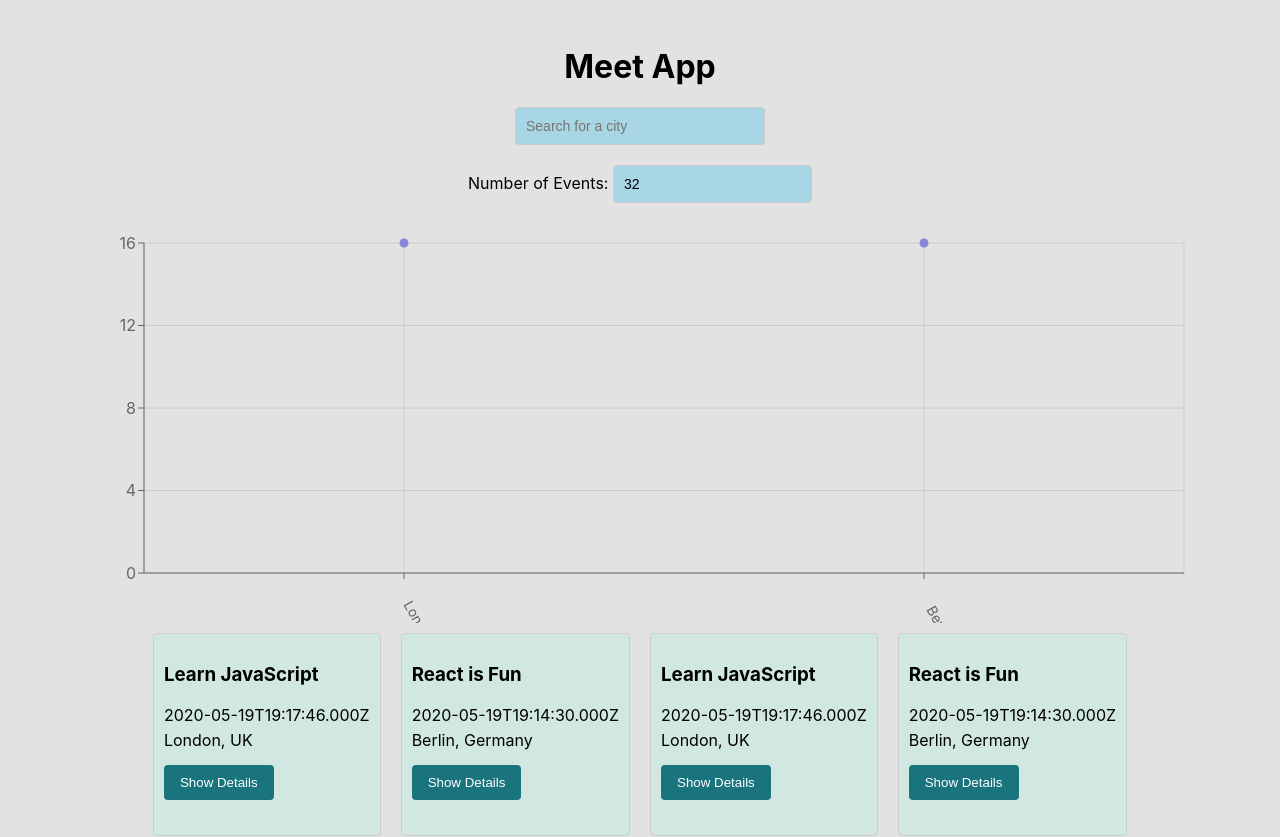
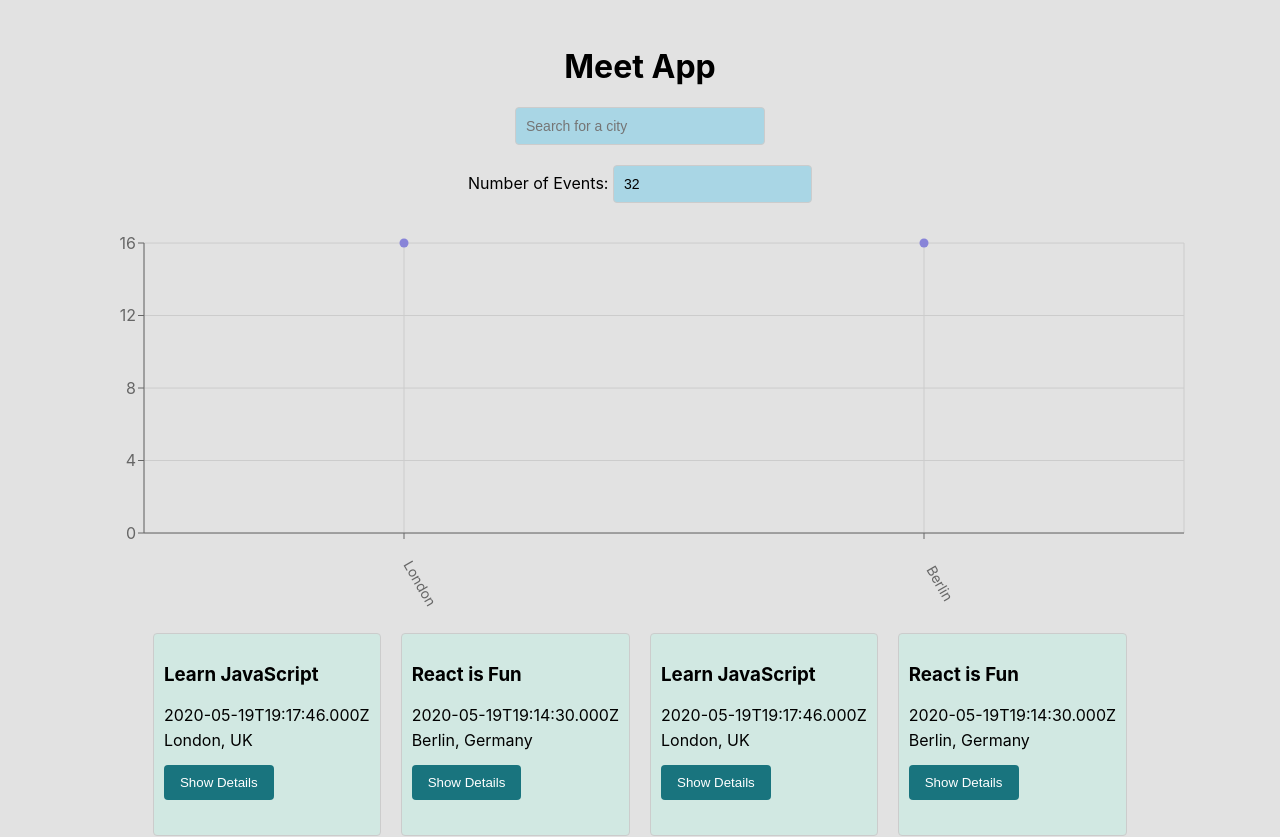
Before and after one commit to j-mecham/meet, a React (Create React App) app: page / in a window 1280 px wide. Shown: the top 837 px of the page. Built offline with nearby package versions, Linux system fonts and the light colour scheme; what atatus-spa would draw is missing.

Commit message:
additional scatterchart edits

```diff
--- a/src/components/CityEventsChart.js
+++ b/src/components/CityEventsChart.js
@@ -13,18 +13,18 @@
 const CityEventsChart = ({ allLocations, events }) => {
     const [data, setData] = useState({});
 
-    useEffect(() => {
-        setData(getData());
-    }, [`${events}`]);
-
     const getData = () => {
         const data = allLocations.map((location) => {
         const count = events.filter((event) => event.location === location).length
-          const city = location.split(', ')[0]
+          const city = location.split((/, | - /))[0]
           return { city, count };
         })
         return data;
       };
+
+    useEffect(() => {
+      setData(getData());
+    }, [`${events}`]);
 
     return (
         <ResponsiveContainer width="99%" height={400}>
@@ -32,7 +32,7 @@
             margin={{
               top: 20,
               right: 20,
-              bottom: 20,
+              bottom: 60,
               left: 20,
             }}
           >
@@ -43,7 +43,7 @@
             />
             <YAxis type="number" dataKey="count" name="Number of Events" allowDecimals={false} />
             <Tooltip cursor={{ strokeDasharray: '3 3' }} />
-            <Scatter name="A school" data={data} fill="#8884d8" />
+            <Scatter name="Events" data={data} fill="#8884d8" />
           </ScatterChart>
         </ResponsiveContainer>
     );
```
